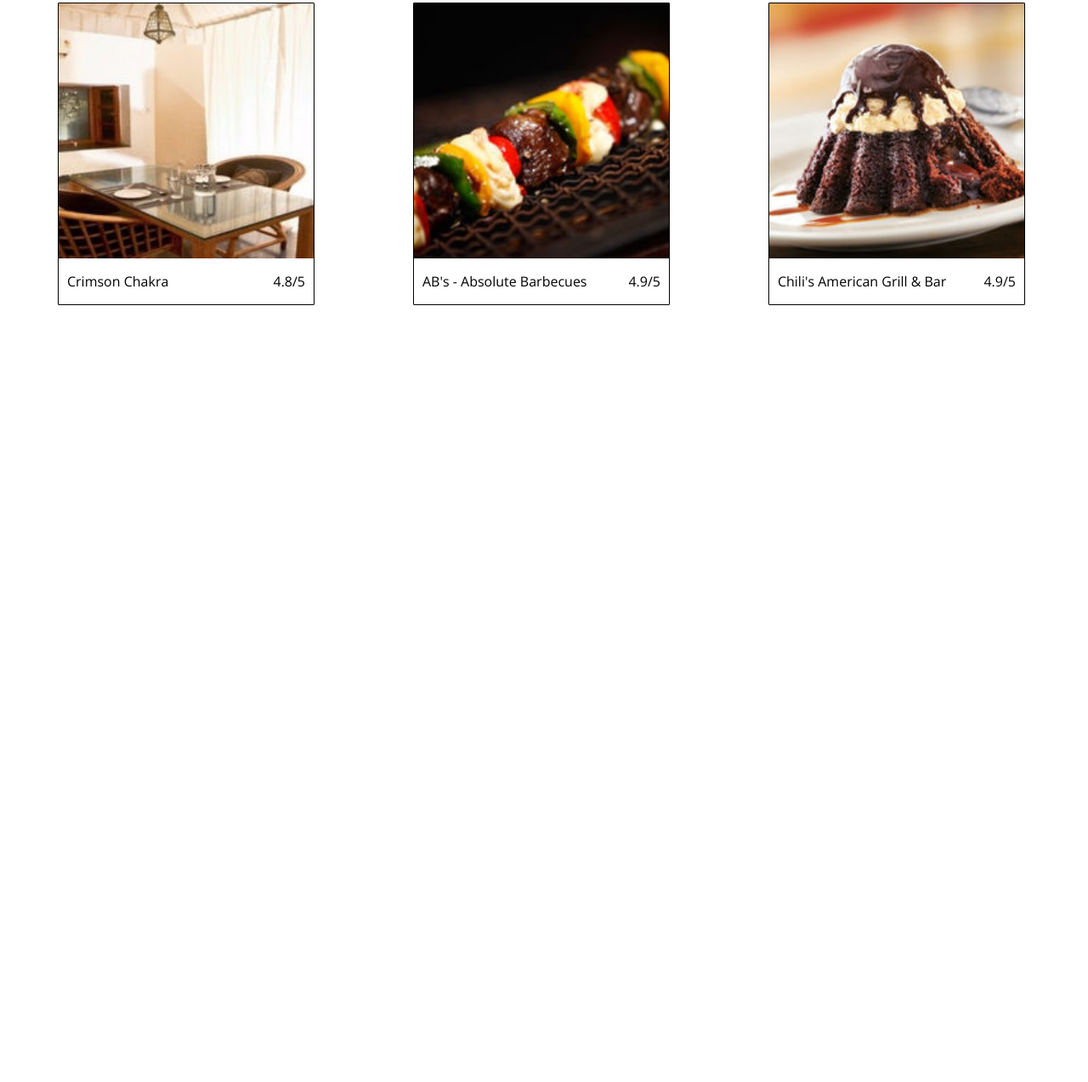
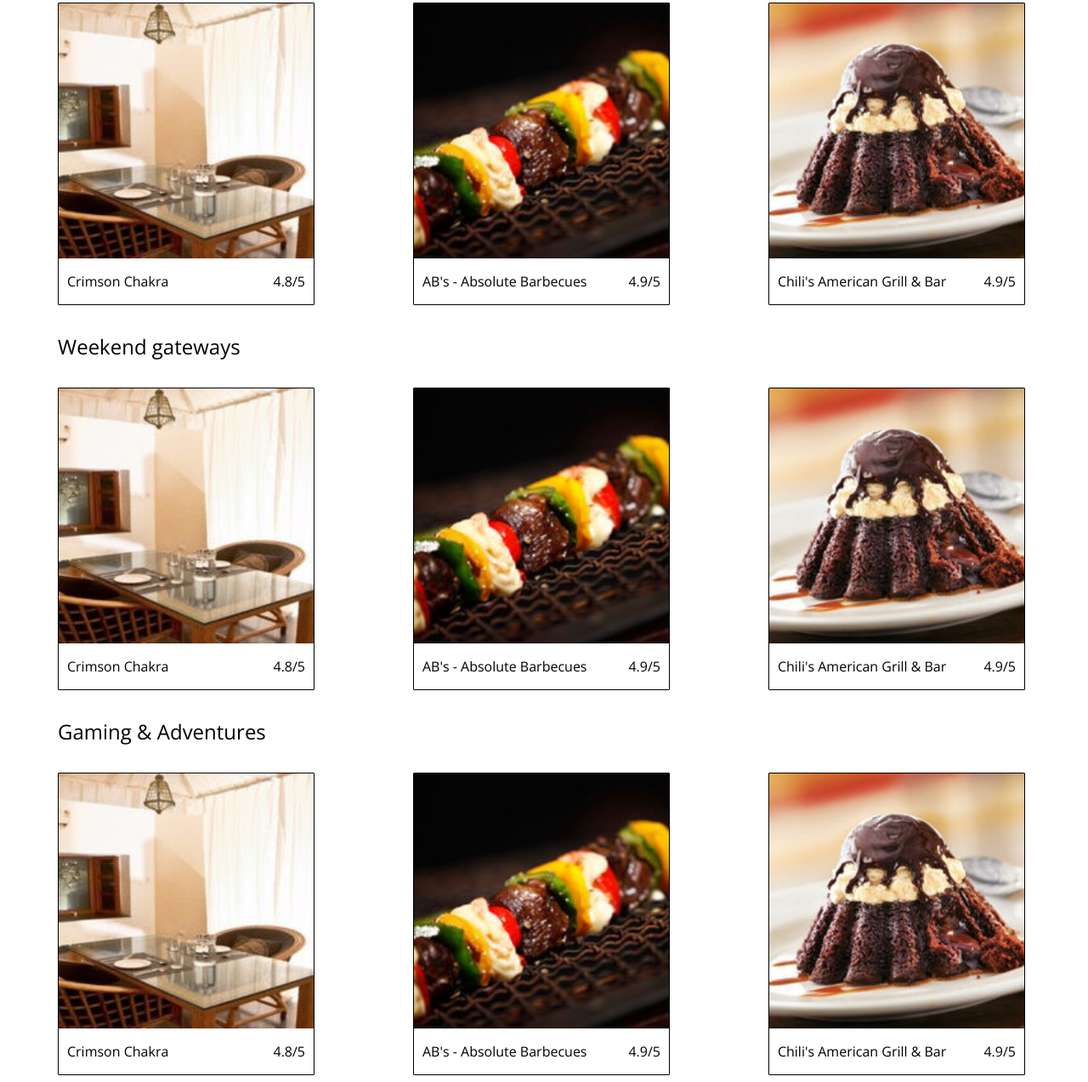
Before and after one commit to Lavanyaananth/codediary, a plain HTML site: page planyourholiday/index.html in a window 1280 px wide. Shown: the part 1043-2316 px from the top of the page at 85% size. Before the commit the page ends 1410 px from the top, so only its background shows below. Drawn offline with nearby package versions, Linux system fonts and the light colour scheme.

Commit message:
adding rows

```diff
--- a/planyourholiday/css/main.css
+++ b/planyourholiday/css/main.css
@@ -16,3 +16,6 @@ body{
 .padding-ad{
 	padding-left: 50px;
 }
+.wr-row{
+
+}
--- a/planyourholiday/index.html
+++ b/planyourholiday/index.html
@@ -16,7 +16,6 @@
 <body>
     <div class="wr-full">
         <h1 class="font-heading">Plan your Sunday</h1>
-
         <div class="wr-row padding-ad">
             <h4 class="font-subheading">Movies</h4>
             <div class="col3 movieCol">
@@ -89,6 +88,54 @@
                 </div>
             </div>
         </div>
+        <div class="wr-row padding-ad">
+            <h4 class="font-subheading">Weekend gateways</h4>
+            <div class="col3">
+                <div class="card">
+                    <img src="image/eat/crimson.jpg">
+                    <p class="font-p placeName">Crimson Chakra</p>
+                    <p class="font-p rating">4.8/5</p>
+                </div>
+            </div>
+            <div class="col3">
+                <div class="card">
+                    <img src="image/eat/ab.jpg">
+                    <p class="font-p placeName">AB's - Absolute Barbecues</p>
+                    <p class="font-p rating">4.9/5</p>
+                </div>
+            </div>
+            <div class="col3">
+                <div class="card">
+                    <img src="image/eat/grill.jpg">
+                    <p class="font-p placeName">Chili's American Grill & Bar</p>
+                    <p class="font-p rating">4.9/5</p>
+                </div>
+            </div>
+        </div>
+         <div class="wr-row padding-ad">
+            <h4 class="font-subheading">Gaming & Adventures</h4>
+            <div class="col3">
+                <div class="card">
+                    <img src="image/eat/crimson.jpg">
+                    <p class="font-p placeName">Crimson Chakra</p>
+                    <p class="font-p rating">4.8/5</p>
+                </div>
+            </div>
+            <div class="col3">
+                <div class="card">
+                    <img src="image/eat/ab.jpg">
+                    <p class="font-p placeName">AB's - Absolute Barbecues</p>
+                    <p class="font-p rating">4.9/5</p>
+                </div>
+            </div>
+            <div class="col3">
+                <div class="card">
+                    <img src="image/eat/grill.jpg">
+                    <p class="font-p placeName">Chili's American Grill & Bar</p>
+                    <p class="font-p rating">4.9/5</p>
+                </div>
+            </div>
+        </div
     </div>
 </body>
 
```
Lines whose indentation alone changed are shown as unchanged.
